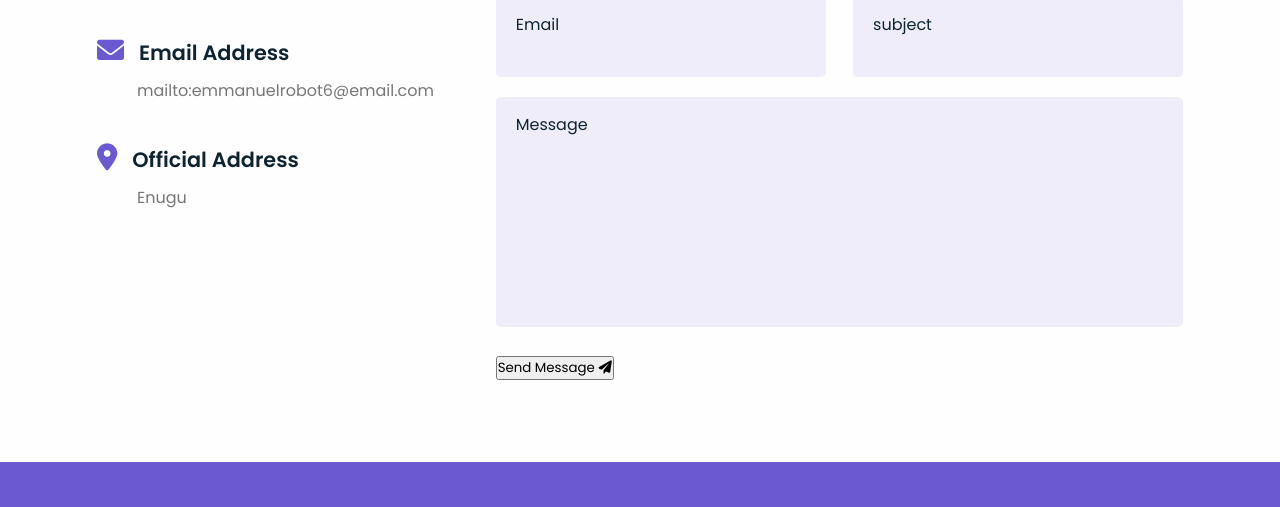
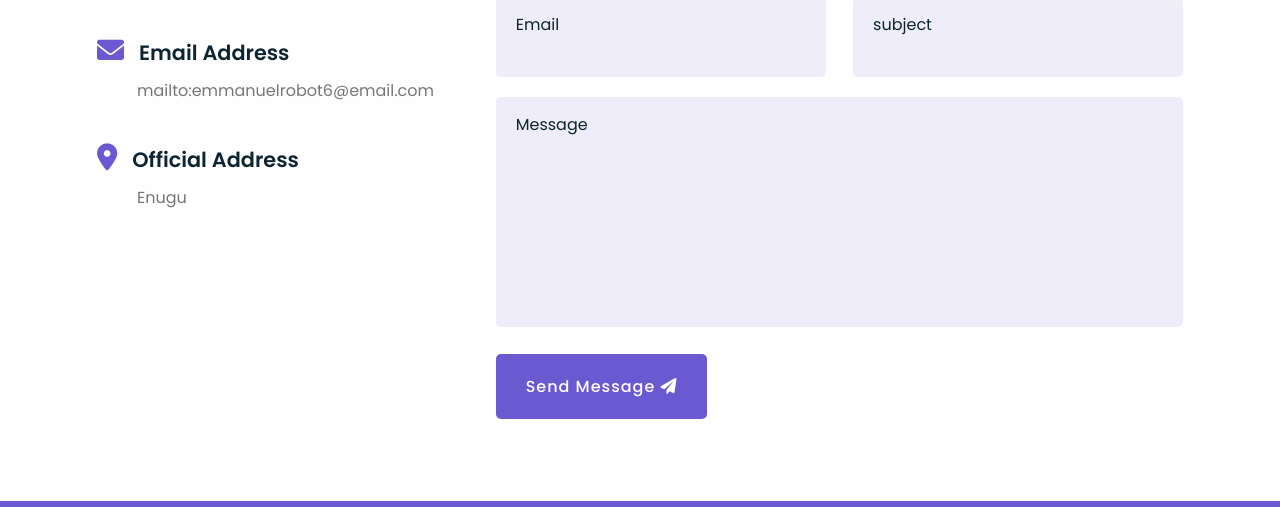
Before and after one commit to kosisochukwu431/myport-web, a plain HTML site: page index.html in a window 1280 px wide. Shown: the part 6913-7420 px from the top of the page. Drawn offline with nearby package versions, Linux system fonts and the light colour scheme.

Commit message:
Update index.html

```diff
--- a/index.html
+++ b/index.html
@@ -583,7 +583,7 @@
                   <div class="third-row">
                       <textarea name="message" id="" rows="7" placeholder="Message"></textarea>
                   </div>
-                  <button class="emmanuelobidigwe63@gmail.com" type="submit">Send Message <i class="fas fa-paper-plane"></i></button>
+                  <button class="btn" type="submit">Send Message <i class="fas fa-paper-plane"></i></button>
               </form>
           </div>
         </div>
```
